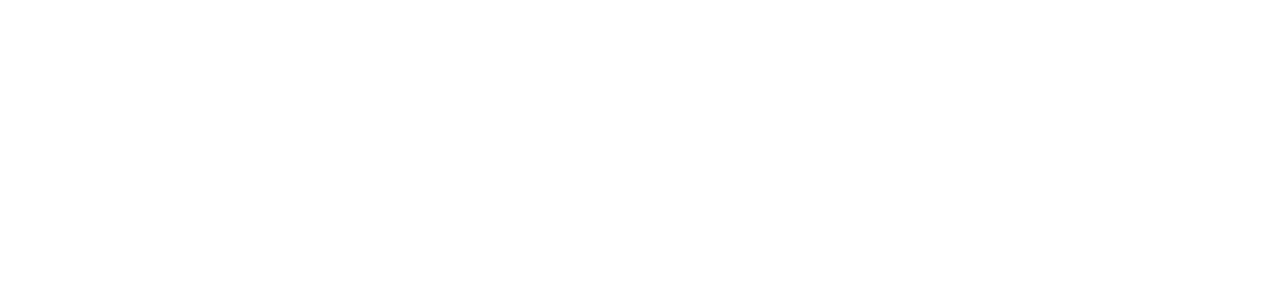
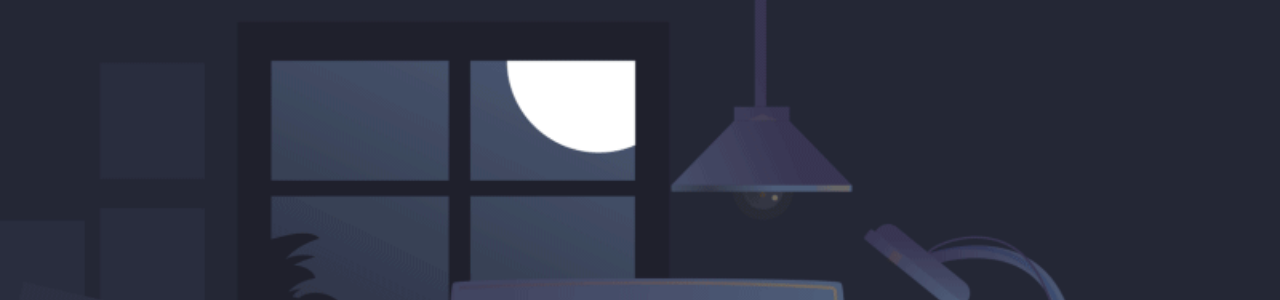
Before and after one commit to Saketkesar/bloglandpage.github.io, a plain HTML site: page index.html in a window 1280 px wide. Shown: the top 300 px of the page. Drawn offline with Linux system fonts and the light colour scheme.

Commit message:
Update subscribe.css

```diff
--- a/subscribe.css
+++ b/subscribe.css
@@ -10,7 +10,7 @@ html,body{
   height: 100%;
   width: 100%;
   place-items: center;
-  background: url("/landingpage/images/coding_desk_flat_vector_ui_ux_design_illustration_motion_animation_gif2.gif") no-repeat;
+  background: url("coding_desk_flat_vector_ui_ux_design_illustration_motion_animation_gif2.gif") no-repeat;
   background-size: cover;
   background-position: center;
 }
```
